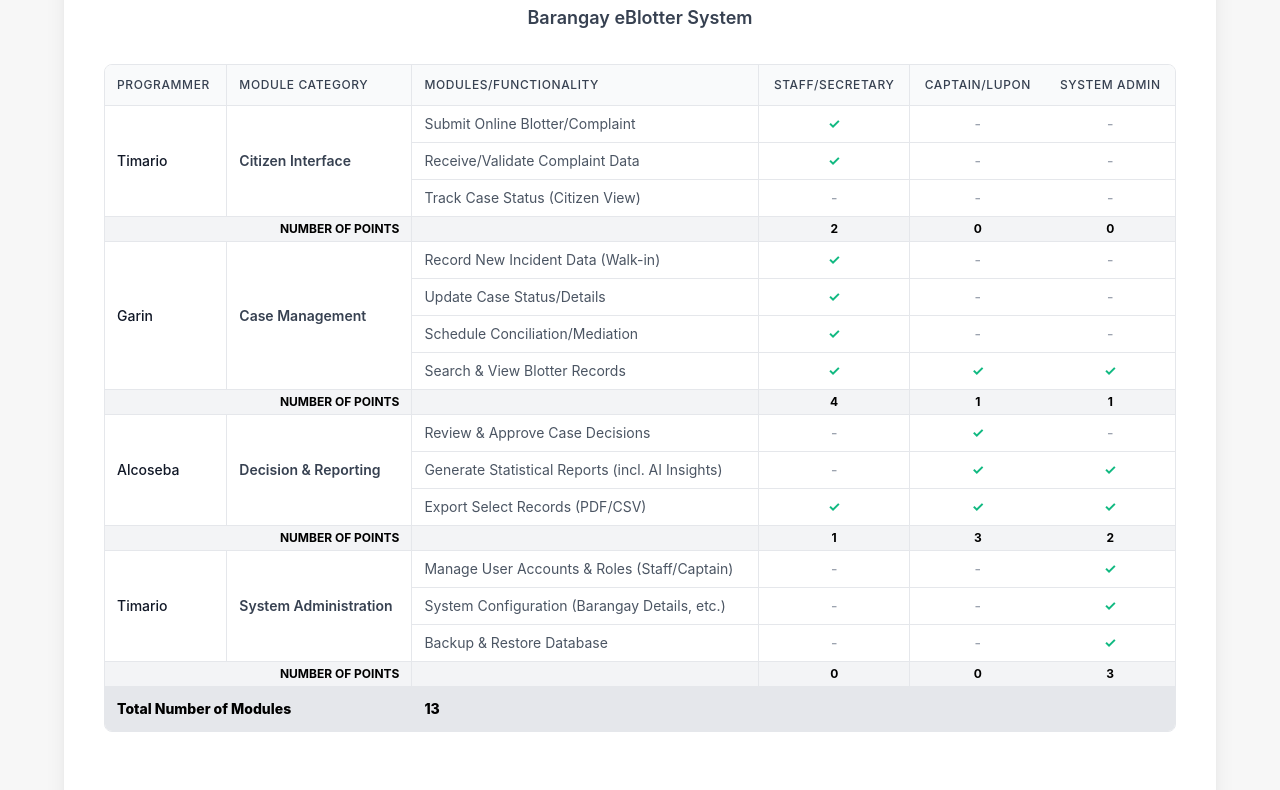
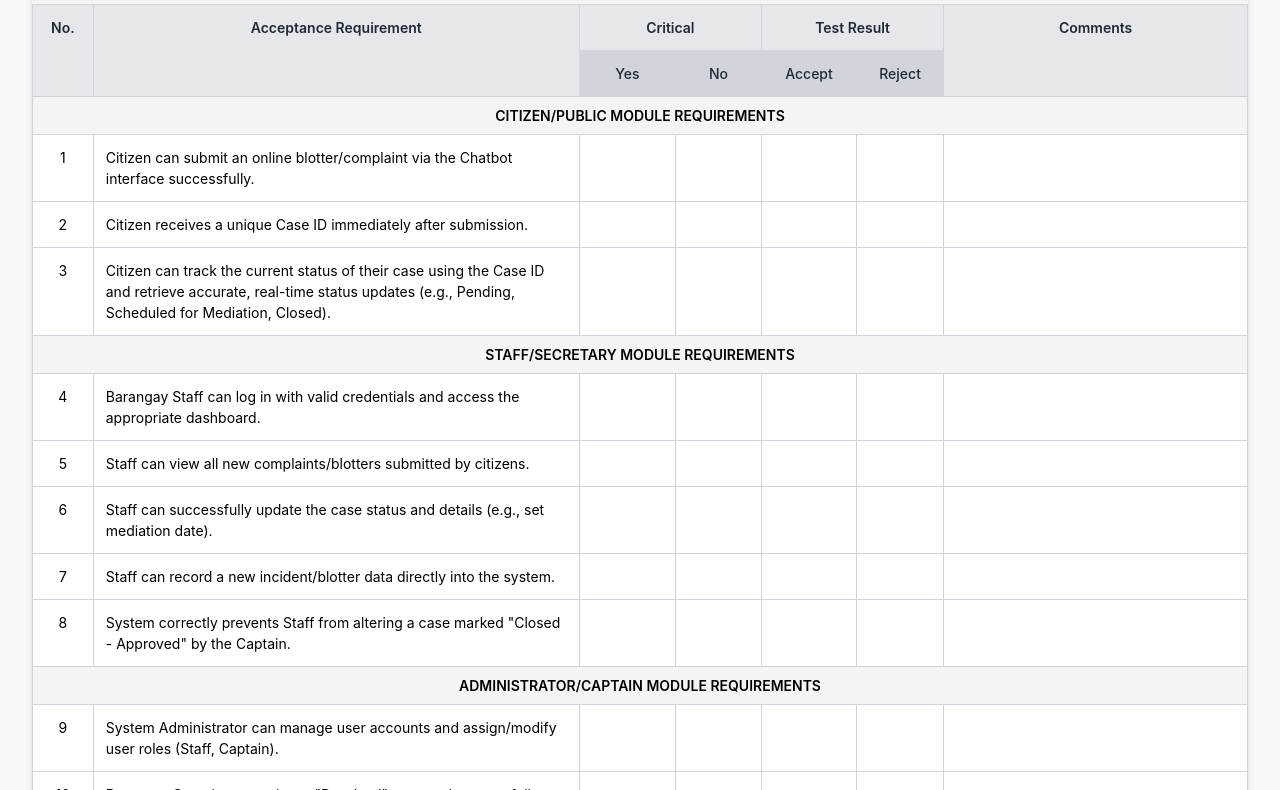
Before and after one commit to noeltimario/PROGRAM-SPECIFICATION, a plain HTML site: page index.html in a window 1280 px wide. Shown: the part 96-886 px from the top of the page. Drawn offline with nearby package versions, Linux system fonts and the light colour scheme.

Commit message:
Update index.html

```diff
--- a/index.html
+++ b/index.html
@@ -3,221 +3,221 @@
 <head>
     <meta charset="UTF-8">
     <meta name="viewport" content="width=device-width, initial-scale=1.0">
-    <title>Barangay eBlotter Module Specification (Revised)</title>
-    <!-- Load Tailwind CSS -->
+    <title>Barangay eBlotter Acceptance Testing</title>
+
     <script src="https://cdn.tailwindcss.com"></script>
     <style>
-        /* Custom font for a document feel */
         body {
             font-family: 'Inter', sans-serif;
             background-color: #f7f7f7;
+            padding: 2rem;
         }
-        /* Style for the checkmark and dash */
-        .access-marker {
+        .container {
+            max-width: 1400px;
+            margin: auto;
+            background-color: white;
+            box-shadow: 0 4px 6px -1px rgba(0, 0, 0, 0.1), 0 2px 4px -2px rgba(0, 0, 0, 0.1);
+            border-radius: 0.5rem;
+            overflow: hidden;
+        }
+        .header {
+            padding: 1rem;
+            text-align: center;
+            background-color: #f3f4f6;
+        }
+        .table-title {
+            font-size: 1.5rem;
             font-weight: 700;
-            color: #10b981; /* Green for checkmark */
+            color: #1f2937;
         }
-        .no-access-marker {
+        table {
+            border-collapse: collapse;
+            width: 100%;
+        }
+        th, td {
+            border: 1px solid #d1d5db;
+            padding: 0.75rem;
+            font-size: 0.875rem; /* text-sm */
+            vertical-align: top;
+        }
+        th {
+            background-color: #e5e7eb;
+            font-weight: 600;
+            color: #1f2937;
+            text-align: center;
+        }
+        .sub-header th {
+            background-color: #d1d5db;
             font-weight: 500;
-            color: #9ca3af; /* Gray for dash */
         }
-        /* Style for Module Category row */
-        .module-category-row {
-            background-color: #f3f4f6;
-            font-weight: 600;
-            text-align: left !important;
+        .criteria-col {
+            text-align: left;
+            font-weight: 400;
         }
-        /* Essential styles for the signature line and label */
-        .signature-line {
-            border-bottom: 1px solid #000;
-            display: block;
-            margin-top: 50px; /* Space for the signature */
-            height: 1px;
+        .approval-box {
+            background-color: #ff9966; /* Orange color for distinction */
+            padding: 1rem;
+            margin-top: 2rem;
+            border-radius: 0.5rem;
+            box-shadow: 0 2px 4px rgba(0, 0, 0, 0.1);
         }
-        .signature-label {
-            margin-top: 5px;
-            font-size: 0.875rem; /* text-sm */
-            font-weight: 600; /* font-semibold */
-            text-transform: uppercase;
+        .other-considerations td {
+             padding: 1rem 0.75rem;
         }
     </style>
 </head>
-<body class="p-4 sm:p-8">
+<body>
+    <div class="container">
+        <div class="header">
+            <div class="table-title">ACCEPTANCE TEST CRITERIA MATRIX</div>
+        </div>
 
-    <div class="max-w-6xl mx-auto bg-white shadow-xl rounded-lg p-6 sm:p-10">
-
-        <!-- Title Section -->
-        <header class="text-center mb-8">
-            <h1 class="text-xl font-bold text-gray-900 mb-0">PROGRAM SPECIFICATION - LIST OF MODULES</h1>
-            <h2 class="text-lg font-semibold text-gray-700">Barangay eBlotter System</h2>
-        </header>
-
-        <!-- Responsive Table Container -->
-        <div class="overflow-x-auto rounded-lg border border-gray-200">
-            <table class="min-w-full divide-y divide-gray-200">
-                <thead class="bg-gray-50">
+        <div class="overflow-x-auto">
+            <table>
+                <thead>
                     <tr>
-                        <th scope="col" class="py-3 px-3 text-left text-xs font-medium text-gray-700 uppercase tracking-wider border-r">Programmer</th>
-                        <th scope="col" class="py-3 px-3 text-left text-xs font-medium text-gray-700 uppercase tracking-wider border-r">Module Category</th>
-                        <th scope="col" class="py-3 px-3 text-left text-xs font-medium text-gray-700 uppercase tracking-wider border-r">Modules/Functionality</th>
-                        <th scope="col" class="py-3 px-3 text-center text-xs font-medium text-gray-700 uppercase tracking-wider border-r">Staff/Secretary</th>
-                        <th scope="col" class="py-3 px-3 text-center text-xs font-medium text-gray-700 uppercase tracking-wider">Captain/Lupon</th>
-                        <th scope="col" class="py-3 px-3 text-center text-xs font-medium text-gray-700 uppercase tracking-wider">System Admin</th>
+                        <th rowspan="2" style="width: 5%;">No.</th>
+                        <th rowspan="2" style="width: 40%;">Acceptance Requirement</th>
+                        <th colspan="2" style="width: 15%;">Critical</th>
+                        <th colspan="2" style="width: 15%;">Test Result</th>
+                        <th rowspan="2" style="width: 25%;">Comments</th>
+                    </tr>
+                    <tr class="sub-header">
+                        <th>Yes</th>
+                        <th>No</th>
+                        <th>Accept</th>
+                        <th>Reject</th>
                     </tr>
                 </thead>
-                <tbody class="divide-y divide-gray-200">
-
-                    <!-- Module Category: Citizen Interface -->
+                <tbody>
+                    <!-- Citizen/Complainant Requirements (Chatbot & Public Interface) -->
+                    <tr><td colspan="7" class="bg-gray-100 font-semibold text-center py-2">CITIZEN/PUBLIC MODULE REQUIREMENTS</td></tr>
                     <tr>
-                        <td rowspan="3" class="py-2 px-3 whitespace-nowrap text-sm font-medium text-gray-900 border-r">Timario</td>
-                        <td rowspan="3" class="py-2 px-3 whitespace-nowrap text-sm font-semibold text-gray-700 border-r">Citizen Interface</td>
-                        <td class="py-2 px-3 whitespace-nowrap text-sm text-gray-600 border-r">Submit Online Blotter/Complaint</td>
-                        <td class="py-2 px-3 whitespace-nowrap text-center text-sm border-r"><span class="access-marker">✓</span></td>
-                        <td class="py-2 px-3 whitespace-nowrap text-center text-sm"><span class="no-access-marker">-</span></td>
-                        <td class="py-2 px-3 whitespace-nowrap text-center text-sm"><span class="no-access-marker">-</span></td>
+                        <td class="text-center">1</td>
+                        <td class="criteria-col">Citizen can submit an online blotter/complaint via the Chatbot interface successfully.</td>
+                        <td></td><td></td><td></td><td></td><td></td>
                     </tr>
                     <tr>
-                        <td class="py-2 px-3 whitespace-nowrap text-sm text-gray-600 border-r">Receive/Validate Complaint Data</td>
-                        <td class="py-2 px-3 whitespace-nowrap text-center text-sm border-r"><span class="access-marker">✓</span></td>
-                        <td class="py-2 px-3 whitespace-nowrap text-center text-sm"><span class="no-access-marker">-</span></td>
-                        <td class="py-2 px-3 whitespace-nowrap text-center text-sm"><span class="no-access-marker">-</span></td>
+                        <td class="text-center">2</td>
+                        <td class="criteria-col">Citizen receives a unique Case ID immediately after submission.</td>
+                        <td></td><td></td><td></td><td></td><td></td>
                     </tr>
                     <tr>
-                        <td class="py-2 px-3 whitespace-nowrap text-sm text-gray-600 border-r">Track Case Status (Citizen View)</td>
-                        <td class="py-2 px-3 whitespace-nowrap text-center text-sm border-r"><span class="no-access-marker">-</span></td>
-                        <td class="py-2 px-3 whitespace-nowrap text-center text-sm"><span class="no-access-marker">-</span></td>
-                        <td class="py-2 px-3 whitespace-nowrap text-center text-sm"><span class="no-access-marker">-</span></td>
+                        <td class="text-center">3</td>
+                        <td class="criteria-col">Citizen can track the current status of their case using the Case ID and retrieve accurate, real-time status updates (e.g., Pending, Scheduled for Mediation, Closed).</td>
+                        <td></td><td></td><td></td><td></td><td></td>
                     </tr>
 
-                    <!-- Number of Points Row (Example for Citizen Interface) -->
-                    <tr class="module-category-row">
-                        <td colspan="2" class="py-1 px-3 text-xs uppercase font-bold text-right border-r">Number of Points</td>
-                        <td class="py-1 px-3 text-xs font-bold text-right border-r"></td>
-                        <td class="py-1 px-3 text-xs font-bold text-center border-r">2</td>
-                        <td class="py-1 px-3 text-xs font-bold text-center">0</td>
-                        <td class="py-1 px-3 text-xs font-bold text-center">0</td>
+                    <!-- Staff/Secretary Requirements (Dashboard & Case Management) -->
+                    <tr><td colspan="7" class="bg-gray-100 font-semibold text-center py-2">STAFF/SECRETARY MODULE REQUIREMENTS</td></tr>
+                    <tr>
+                        <td class="text-center">4</td>
+                        <td class="criteria-col">Barangay Staff can log in with valid credentials and access the appropriate dashboard.</td>
+                        <td></td><td></td><td></td><td></td><td></td>
+                    </tr>
+                    <tr>
+                        <td class="text-center">5</td>
+                        <td class="criteria-col">Staff can view all new complaints/blotters submitted by citizens.</td>
+                        <td></td><td></td><td></td><td></td><td></td>
+                    </tr>
+                    <tr>
+                        <td class="text-center">6</td>
+                        <td class="criteria-col">Staff can successfully update the case status and details (e.g., set mediation date).</td>
+                        <td></td><td></td><td></td><td></td><td></td>
+                    </tr>
+                    <tr>
+                        <td class="text-center">7</td>
+                        <td class="criteria-col">Staff can record a new incident/blotter data directly into the system.</td>
+                        <td></td><td></td><td></td><td></td><td></td>
+                    </tr>
+                    <tr>
+                        <td class="text-center">8</td>
+                        <td class="criteria-col">System correctly prevents Staff from altering a case marked "Closed - Approved" by the Captain.</td>
+                        <td></td><td></td><td></td><td></td><td></td>
                     </tr>
 
-                    <!-- Module Category: Case Management -->
+                    <!-- Administrator/Captain Requirements (Access Control & Reporting) -->
+                    <tr><td colspan="7" class="bg-gray-100 font-semibold text-center py-2">ADMINISTRATOR/CAPTAIN MODULE REQUIREMENTS</td></tr>
                     <tr>
-                        <td rowspan="4" class="py-2 px-3 whitespace-nowrap text-sm font-medium text-gray-900 border-r">Garin</td>
-                        <td rowspan="4" class="py-2 px-3 whitespace-nowrap text-sm font-semibold text-gray-700 border-r">Case Management</td>
-                        <td class="py-2 px-3 whitespace-nowrap text-sm text-gray-600 border-r">Record New Incident Data (Walk-in)</td>
-                        <td class="py-2 px-3 whitespace-nowrap text-center text-sm border-r"><span class="access-marker">✓</span></td>
-                        <td class="py-2 px-3 whitespace-nowrap text-center text-sm"><span class="no-access-marker">-</span></td>
-                        <td class="py-2 px-3 whitespace-nowrap text-center text-sm"><span class="no-access-marker">-</span></td>
+                        <td class="text-center">9</td>
+                        <td class="criteria-col">System Administrator can manage user accounts and assign/modify user roles (Staff, Captain).</td>
+                        <td></td><td></td><td></td><td></td><td></td>
                     </tr>
                     <tr>
-                        <td class="py-2 px-3 whitespace-nowrap text-sm text-gray-600 border-r">Update Case Status/Details</td>
-                        <td class="py-2 px-3 whitespace-nowrap text-center text-sm border-r"><span class="access-marker">✓</span></td>
-                        <td class="py-2 px-3 whitespace-nowrap text-center text-sm"><span class="no-access-marker">-</span></td>
-                        <td class="py-2 px-3 whitespace-nowrap text-center text-sm"><span class="no-access-marker">-</span></td>
+                        <td class="text-center">10</td>
+                        <td class="criteria-col">Barangay Captain can review a "Resolved" case and successfully execute the "Approve Decision" action.</td>
+                        <td></td><td></td><td></td><td></td><td></td>
                     </tr>
                     <tr>
-                        <td class="py-2 px-3 whitespace-nowrap text-sm text-gray-600 border-r">Schedule Conciliation/Mediation</td>
-                        <td class="py-2 px-3 whitespace-nowrap text-center text-sm border-r"><span class="access-marker">✓</span></td>
-                        <td class="py-2 px-3 whitespace-nowrap text-center text-sm"><span class="no-access-marker">-</span></td>
-                        <td class="py-2 px-3 whitespace-nowrap text-center text-sm"><span class="no-access-marker">-</span></td>
+                        <td class="text-center">11</td>
+                        <td class="criteria-col">System generates statistical reports (including AI insights/visualizations) accurately and promptly.</td>
+                        <td></td><td></td><td></td><td></td><td></td>
+                    </tr>
+
+                    <!-- General System Requirements (Non-functional) -->
+                    <tr><td colspan="7" class="bg-gray-100 font-semibold text-center py-2">GENERAL SYSTEM REQUIREMENTS</td></tr>
+                    <tr>
+                        <td class="text-center">12</td>
+                        <td class="criteria-col">System is responsive and functions correctly on various devices (desktop, mobile).</td>
+                        <td></td><td></td><td></td><td></td><td></td>
                     </tr>
                     <tr>
-                        <td class="py-2 px-3 whitespace-nowrap text-sm text-gray-600 border-r">Search & View Blotter Records</td>
-                        <td class="py-2 px-3 whitespace-nowrap text-center text-sm border-r"><span class="access-marker">✓</span></td>
-                        <td class="py-2 px-3 whitespace-nowrap text-center text-sm"><span class="access-marker">✓</span></td>
-                        <td class="py-2 px-3 whitespace-nowrap text-center text-sm"><span class="access-marker">✓</span></td>
-                    </tr>
-
-                    <!-- Number of Points Row (Example for Case Management) -->
-                    <tr class="module-category-row">
-                        <td colspan="2" class="py-1 px-3 text-xs uppercase font-bold text-right border-r">Number of Points</td>
-                        <td class="py-1 px-3 text-xs font-bold text-right border-r"></td>
-                        <td class="py-1 px-3 text-xs font-bold text-center border-r">4</td>
-                        <td class="py-1 px-3 text-xs font-bold text-center">1</td>
-                        <td class="py-1 px-3 text-xs font-bold text-center">1</td>
-                    </tr>
-
-                    <!-- Module Category: Decision & Reporting -->
-                    <tr>
-                        <td rowspan="3" class="py-2 px-3 whitespace-nowrap text-sm font-medium text-gray-900 border-r">Alcoseba</td>
-                        <td rowspan="3" class="py-2 px-3 whitespace-nowrap text-sm font-semibold text-gray-700 border-r">Decision & Reporting</td>
-                        <td class="py-2 px-3 whitespace-nowrap text-sm text-gray-600 border-r">Review & Approve Case Decisions</td>
-                        <td class="py-2 px-3 whitespace-nowrap text-center text-sm border-r"><span class="no-access-marker">-</span></td>
-                        <td class="py-2 px-3 whitespace-nowrap text-center text-sm"><span class="access-marker">✓</span></td>
-                        <td class="py-2 px-3 whitespace-nowrap text-center text-sm"><span class="no-access-marker">-</span></td>
+                        <td class="text-center">13</td>
+                        <td class="criteria-col">The user interface is intuitive and requires minimal training for Staff to operate efficiently.</td>
+                        <td></td><td></td><td></td><td></td><td></td>
                     </tr>
                     <tr>
-                        <td class="py-2 px-3 whitespace-nowrap text-sm text-gray-600 border-r">Generate Statistical Reports (incl. AI Insights)</td>
-                        <td class="py-2 px-3 whitespace-nowrap text-center text-sm border-r"><span class="no-access-marker">-</span></td>
-                        <td class="py-2 px-3 whitespace-nowrap text-center text-sm"><span class="access-marker">✓</span></td>
-                        <td class="py-2 px-3 whitespace-nowrap text-center text-sm"><span class="access-marker">✓</span></td>
+                        <td class="text-center">14</td>
+                        <td class="criteria-col">All data (blotters, personal information) is stored securely in the cloud database.</td>
+                        <td></td><td></td><td></td><td></td><td></td>
                     </tr>
-                    <tr>
-                        <td class="py-2 px-3 whitespace-nowrap text-sm text-gray-600 border-r">Export Select Records (PDF/CSV)</td>
-                        <td class="py-2 px-3 whitespace-nowrap text-center text-sm border-r"><span class="access-marker">✓</span></td>
-                        <td class="py-2 px-3 whitespace-nowrap text-center text-sm"><span class="access-marker">✓</span></td>
-                        <td class="py-2 px-3 whitespace-nowrap text-center text-sm"><span class="access-marker">✓</span></td>
-                    </tr>
-
-                    <!-- Number of Points Row (Example for Decision & Reporting) -->
-                    <tr class="module-category-row">
-                        <td colspan="2" class="py-1 px-3 text-xs uppercase font-bold text-right border-r">Number of Points</td>
-                        <td class="py-1 px-3 text-xs font-bold text-right border-r"></td>
-                        <td class="py-1 px-3 text-xs font-bold text-center border-r">1</td>
-                        <td class="py-1 px-3 text-xs font-bold text-center">3</td>
-                        <td class="py-1 px-3 text-xs font-bold text-center">2</td>
-                    </tr>
-
-                    <!-- Module Category: System Administration -->
-                    <tr>
-                        <td rowspan="3" class="py-2 px-3 whitespace-nowrap text-sm font-medium text-gray-900 border-r">Timario</td>
-                        <td rowspan="3" class="py-2 px-3 whitespace-nowrap text-sm font-semibold text-gray-700 border-r">System Administration</td>
-                        <td class="py-2 px-3 whitespace-nowrap text-sm text-gray-600 border-r">Manage User Accounts & Roles (Staff/Captain)</td>
-                        <td class="py-2 px-3 whitespace-nowrap text-center text-sm border-r"><span class="no-access-marker">-</span></td>
-                        <td class="py-2 px-3 whitespace-nowrap text-center text-sm"><span class="no-access-marker">-</span></td>
-                        <td class="py-2 px-3 whitespace-nowrap text-center text-sm"><span class="access-marker">✓</span></td>
-                    </tr>
-                    <tr>
-                        <td class="py-2 px-3 whitespace-nowrap text-sm text-gray-600 border-r">System Configuration (Barangay Details, etc.)</td>
-                        <td class="py-2 px-3 whitespace-nowrap text-center text-sm border-r"><span class="no-access-marker">-</span></td>
-                        <td class="py-2 px-3 whitespace-nowrap text-center text-sm"><span class="no-access-marker">-</span></td>
-                        <td class="py-2 px-3 whitespace-nowrap text-center text-sm"><span class="access-marker">✓</span></td>
-                    </tr>
-                    <tr>
-                        <td class="py-2 px-3 whitespace-nowrap text-sm text-gray-600 border-r">Backup & Restore Database</td>
-                        <td class="py-2 px-3 whitespace-nowrap text-center text-sm border-r"><span class="no-access-marker">-</span></td>
-                        <td class="py-2 px-3 whitespace-nowrap text-center text-sm"><span class="no-access-marker">-</span></td>
-                        <td class="py-2 px-3 whitespace-nowrap text-center text-sm"><span class="access-marker">✓</span></td>
-                    </tr>
-
-                    <!-- Number of Points Row (Example for System Administration) -->
-                    <tr class="module-category-row">
-                        <td colspan="2" class="py-1 px-3 text-xs uppercase font-bold text-right border-r">Number of Points</td>
-                        <td class="py-1 px-3 text-xs font-bold text-right border-r"></td>
-                        <td class="py-1 px-3 text-xs font-bold text-center border-r">0</td>
-                        <td class="py-1 px-3 text-xs font-bold text-center">0</td>
-                        <td class="py-1 px-3 text-xs font-bold text-center">3</td>
-                    </tr>
-
-                    <!-- Footer Row: Total Number of Modules -->
-                    <tr class="bg-gray-200 font-extrabold">
-                        <td colspan="2" class="py-3 px-3 text-sm text-left border-r">Total Number of Modules</td>
-                        <td class="py-3 px-3 text-sm text-left border-r">13</td>
-                        <td colspan="3" class="py-3 px-3 text-sm text-center"></td>
-                    </tr>
-
                 </tbody>
             </table>
-        </div>
 
-        <!-- Signature Block Section (Adviser only, left-aligned) -->
-        <div class="mt-16 pt-10 px-10 text-left">
-            <!-- Adviser -->
-            <div class="inline-block w-72 text-center">
-                <span class="signature-line"></span>
-                <span class="signature-label block">Adviser's Signature</span>
+            <div class="px-4 pt-6 pb-2">
+                <div class="table-title text-base font-semibold text-left mb-2">OTHER CONSIDERATIONS</div>
+                <table class="other-considerations">
+                    <thead>
+                        <tr class="sub-header">
+                            <th style="width: 70%;" class="text-left">Question</th>
+                            <th style="width: 15%;">YES</th>
+                            <th style="width: 15%;">NO</th>
+                        </tr>
+                    </thead>
+                    <tbody>
+                        <tr>
+                            <td class="criteria-col">Business Objectives: Did the software application/system meet the barangay's objective of digitizing the blotter process and improving citizen access?</td>
+                            <td></td>
+                            <td></td>
+                        </tr>
+                        <tr>
+                            <td class="criteria-col">Does the software application/system require any setup prior to installation? If so, please describe.</td>
+                            <td colspan="2"></td>
+                        </tr>
+                    </tbody>
+                </table>
+            </div>
+
+            <div class="approval-box">
+                <div class="table-title text-base text-white font-semibold mb-2">APPROVAL</div>
+                <table>
+                    <thead>
+                        <tr class="sub-header">
+                            <th style="width: 25%;">Respondent</th>
+                            <th style="width: 25%;">Signature</th>
+                            <th style="width: 25%;">Date</th>
+                        </tr>
+                    </thead>
+                    <tbody>
+                        <tr>
+                            <td class="criteria-col"></td>
+                            <td></td>
+                            <td></td>
+                        </tr>
+                    </tbody>
+                </table>
             </div>
         </div>
-
     </div>
-
 </body>
 </html>
```
